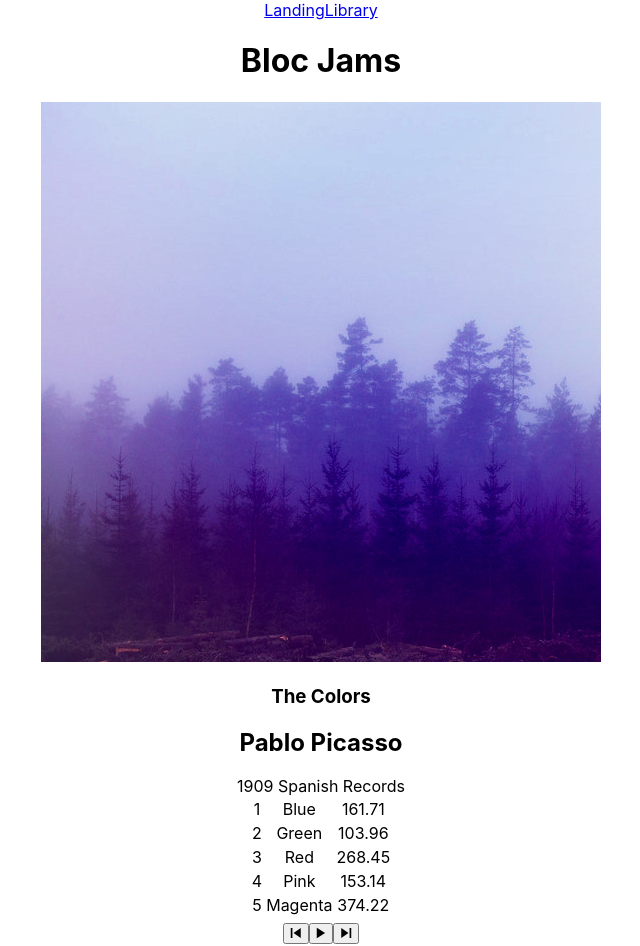
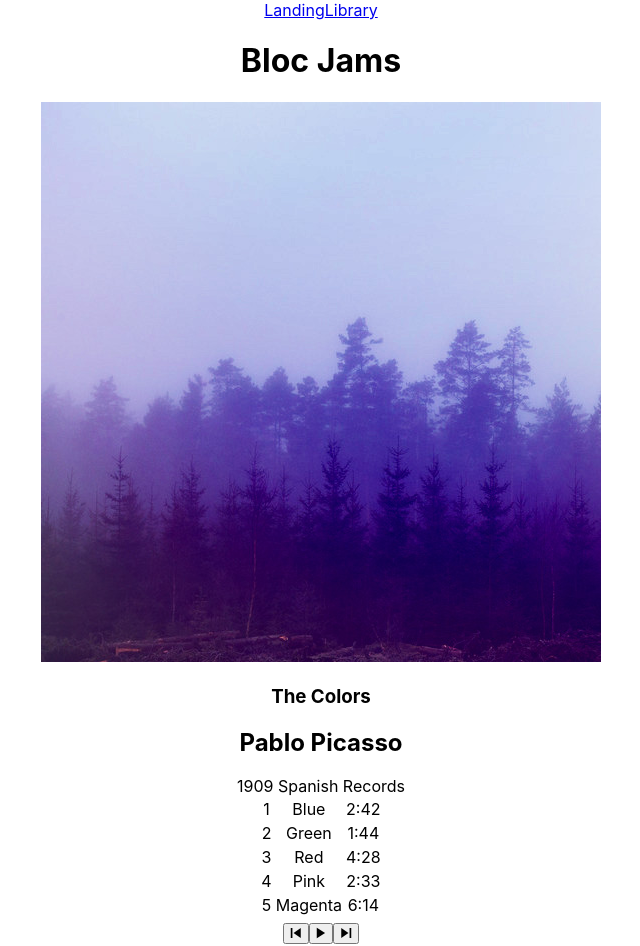
Before and after one commit to Jacy-Barger/bloc-jams-react, a React (Create React App) app: page /album/the-colors in a window 1280 px wide. Shown: the top 946 px of the page, without its empty margins (319-959 px from the left). Built offline with nearby package versions, Linux system fonts and the light colour scheme.

Commit message:
Added a time formatting function to correctly display the time in minutes/seconds on each song

```diff
--- a/src/components/Album.js
+++ b/src/components/Album.js
@@ -106,13 +106,8 @@ class Album extends Component {
     }
 
     formatTime(time) {
-      if ( time === Number(time) ) {
-        return (time / 60).toFixed(2);
-      }
-      else {
-        return "-:--";
-      }
-    }
+    return time ? `${Math.floor(time / 60)}:${Number(time % 60 / 100).toFixed(2).substr(2,3)}` : '-:--'
+  }
 
    mouseOver(index) {
      this.setState({
@@ -170,7 +165,7 @@ class Album extends Component {
                   onMouseLeave={() => { this.mouseLeave() }}>
                 <td>{this.displayPlay(song, index)}</td>
                 <td>{song.title}</td>
-                <td>{song.duration}</td>
+                <td>{this.formatTime(song.duration)}</td>
               </tr>
           )
         }
```
